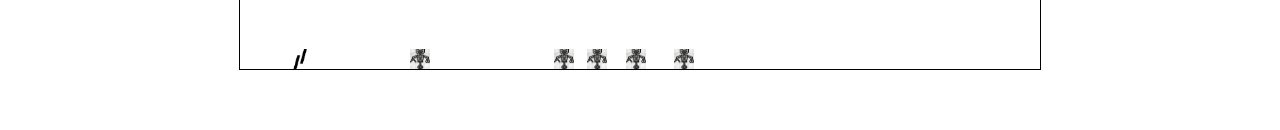
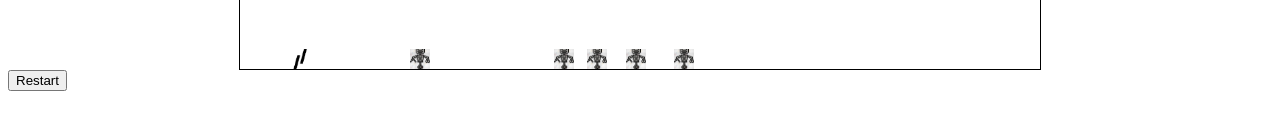
Before and after one commit to jkrayasu/parallel-runner-github-pages, a plain HTML site: page index.html in a window 1280 px wide. Shown: the part 140-270 px from the top of the page. Drawn offline with Linux system fonts and the light colour scheme.

Commit message:
Update index.html

```diff
--- a/index.html
+++ b/index.html
@@ -21,6 +21,7 @@
 </head>
 <body>
     <canvas id="gameCanvas" width="800" height="200"></canvas>
+    <button id="restartButton" onclick="restartGame()">Restart</button>
     <script src="game.js"></script>
 </body>
 </html>
```
